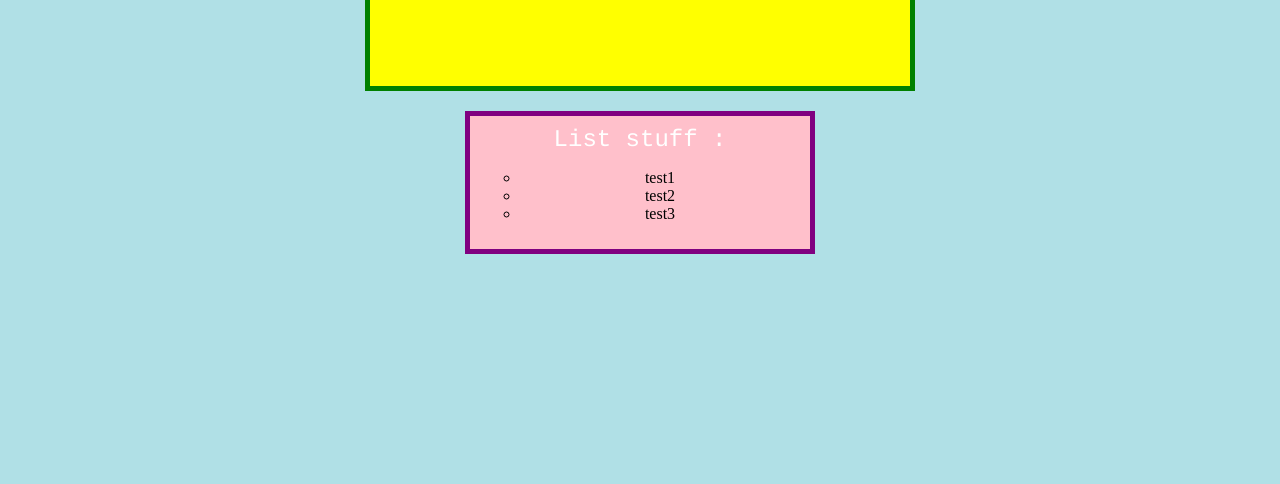
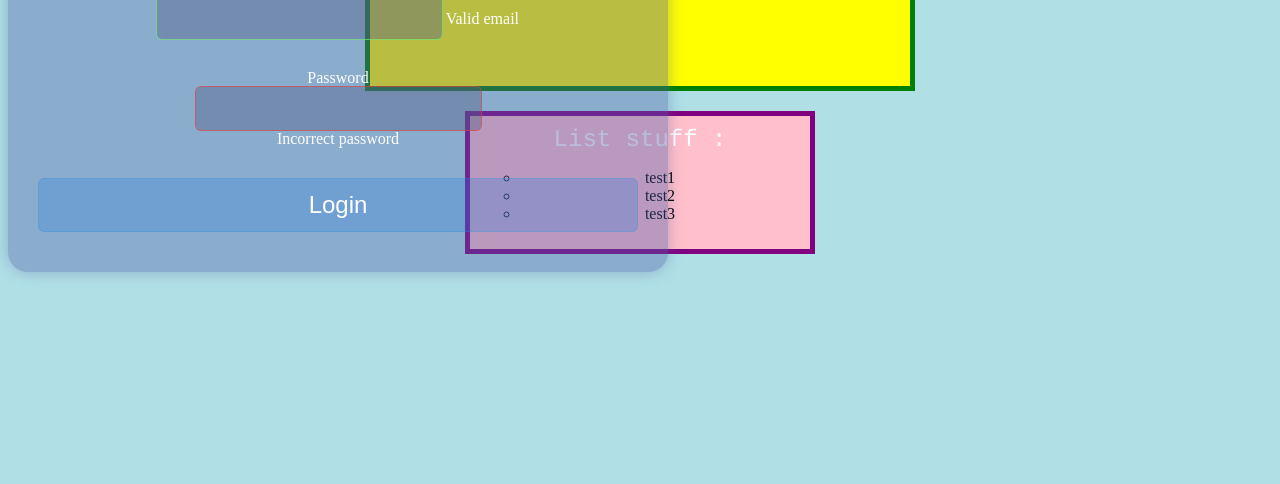
Before and after one commit to ElusiveMirage/WebDev-Assignment-1, a plain HTML site: page index.html in a window 1280 px wide. Shown: the part 316-800 px from the top of the page. Drawn offline with Linux system fonts and the light colour scheme.

Commit message:
Update index.html

```diff
--- a/index.html
+++ b/index.html
@@ -34,7 +34,7 @@
           <button id="login-button" onclick="toggleLoginForm()">Login</button>
         </div>
 
-        <div class="login-container" style="display: none" id = "login-container">
+        <div class="login-container" id = "login-container">
           <h2 class="login-title">Welcome</h2>
           <form class="login-form">
             <div class ="input-group success">
```
